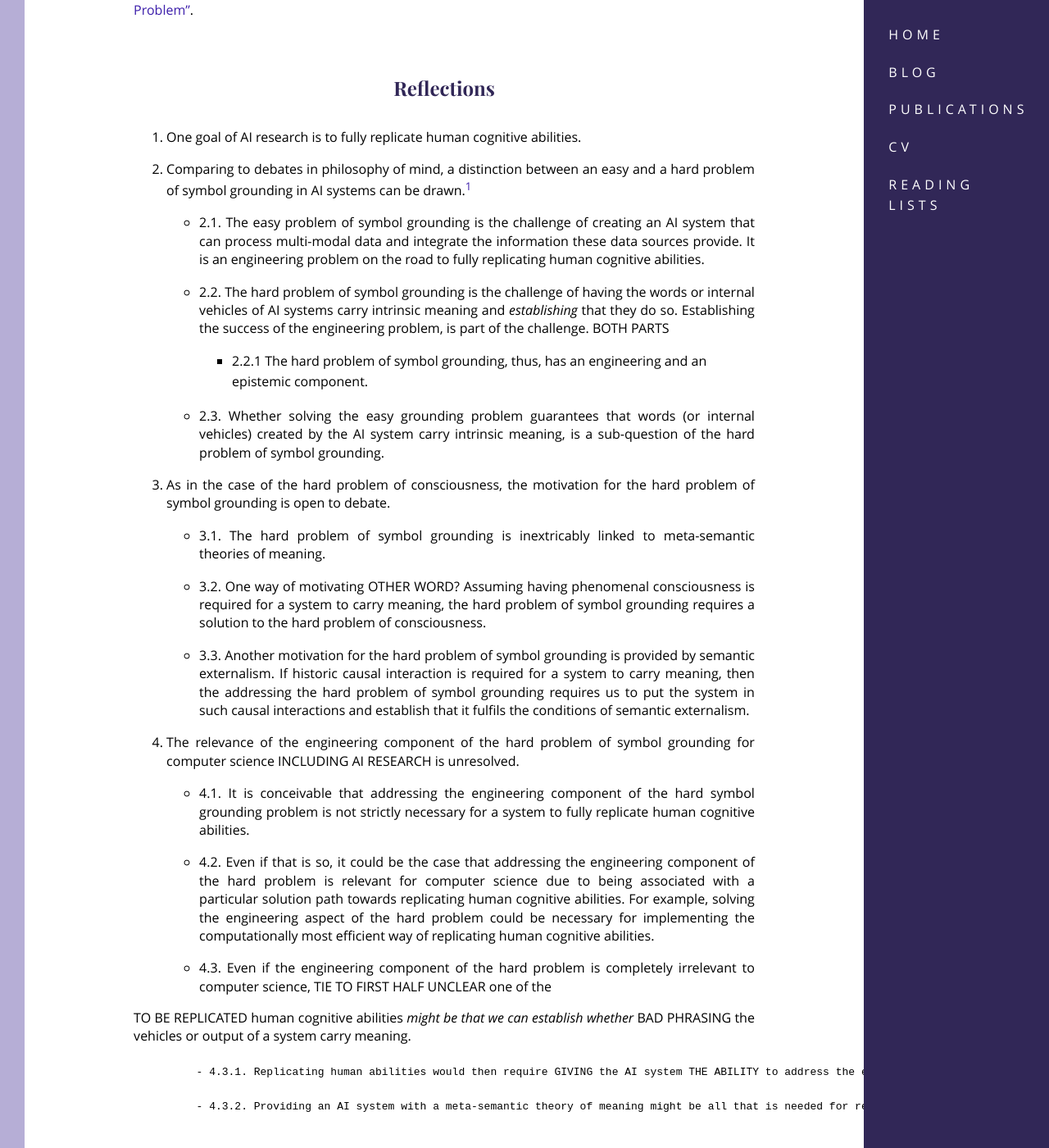
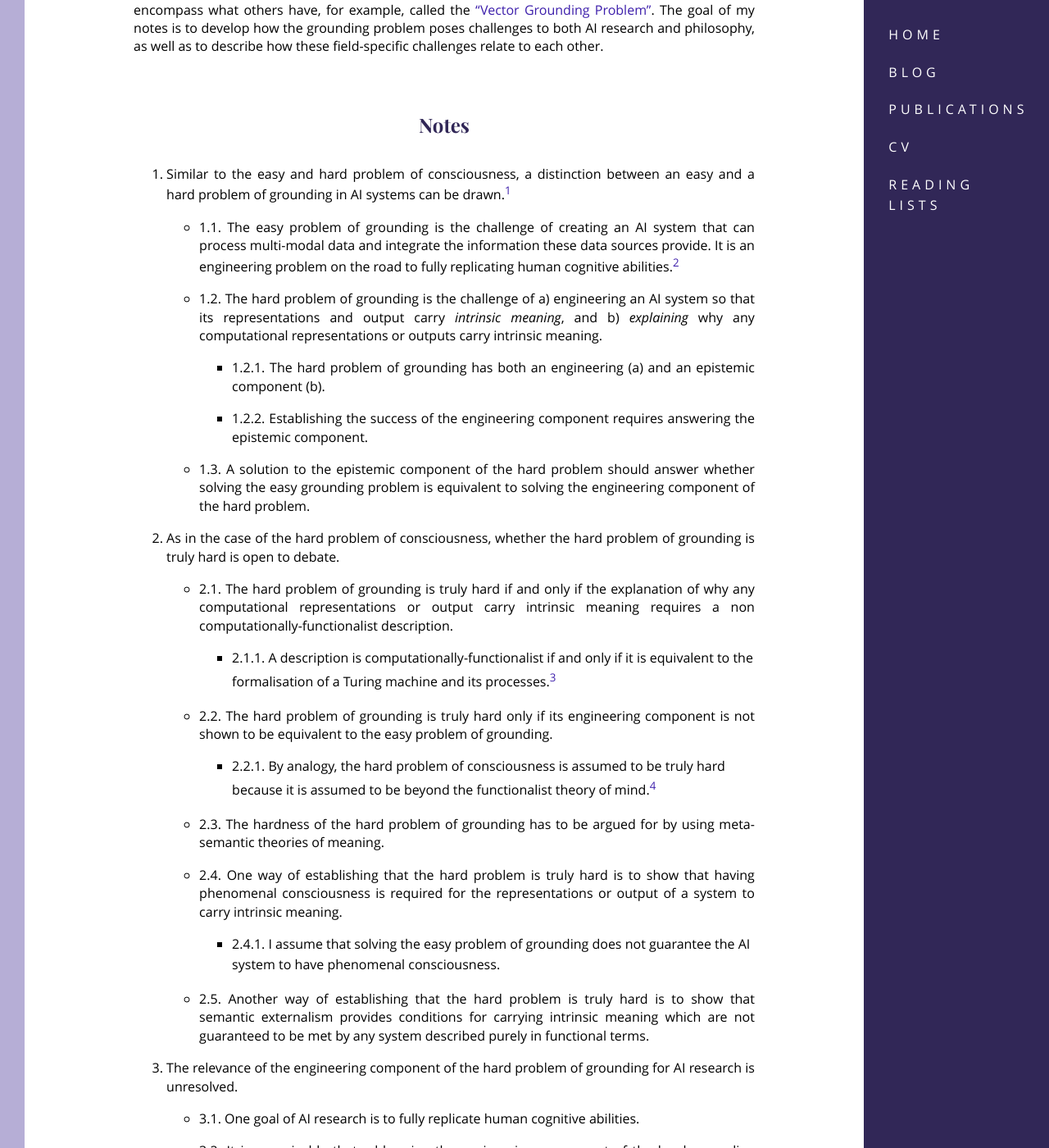
Before and after one commit to dstrohmaier/dstrohmaier.github.io, a Jekyll site: the page built from posts/_posts/2025-10-19-Reflections-on-the-SGP.md, in a window 1280 px wide and 1400 px high, scrolled down 496 px. Shown: the whole window at 82% size. Built offline with Jekyll 4.4.1, drawn with Linux system fonts in a browser that asks for light colours; comment, search, counter and statistics services are not loaded; some of the changed text lies outside the part shown.

Commit message:
finished new blog post, corrected list

```diff
--- a/posts/_posts/2025-10-16-Reflections-on-the-SGP.md
+++ /dev/null
@@ -1,53 +0,0 @@
----
-layout: post
-title:  "Reflections on the Symbol Grounding Problem"
-date:   2025-10-16 13:57:13 +0100
-category: posts
----
-
-This post collects a set of reflections on the Symbol Grounding Problem in the context of LLMs. In this context, the question is whether LLM systems have an appropriate connection to the world. The appropriate connections are presumed to establish that the representations and output of the models are meaningful.
-
-You can find a [list of papers](/The-Symbol-Grounding-Problem/) on this topic on my page. My use of the term "Symbol Grounding Problem" is broad and encompasses what others have, for example, called the ["Vector Grounding Problem"](https://arxiv.org/abs/2304.01481).
-
-## Reflections
-
-1. One goal of AI research is to fully replicate human cognitive abilities.
-
-2. Comparing to debates in philosophy of mind, a distinction between an easy and a hard problem of symbol grounding in AI systems can be drawn.[^1]
-
-    * 2.1. The easy problem of symbol grounding is the challenge of creating an AI system that can process multi-modal data and integrate the information these data sources provide. It is an engineering problem on the road to fully replicating human cognitive abilities.
-
-    * 2.2. The hard problem of symbol grounding is the challenge of having the words or internal vehicles of AI systems carry intrinsic meaning and *establishing* that they do so. Establishing the success of the engineering problem, is part of the challenge. BOTH PARTS
-
-        - 2.2.1 The hard problem of symbol grounding, thus, has an engineering and an epistemic component.
-
-    * 2.3. Whether solving the easy grounding problem guarantees that words (or internal vehicles) created by the AI system carry intrinsic meaning, is a sub-question of the hard problem of symbol grounding.
-
-3. As in the case of the hard problem of consciousness, the motivation for the hard problem of symbol grounding is open to debate.
-
-    * 3.1. The hard problem of symbol grounding is inextricably linked to meta-semantic theories of meaning.
-
-    * 3.2. One way of motivating OTHER WORD?
-    Assuming having phenomenal consciousness is required for a system to carry meaning, the hard problem of symbol grounding requires a solution to the hard problem of consciousness.
-
-    * 3.3. Another motivation for the hard problem of symbol grounding is provided by semantic externalism. If historic causal interaction is required for a system to carry meaning, then the addressing the hard problem of symbol grounding requires us to put the system in such causal interactions and establish that it fulfils the conditions of semantic externalism.
-
-4. The relevance of the engineering component of the hard problem of symbol grounding for computer science INCLUDING AI RESEARCH is unresolved.
-
-   * 4.1. It is conceivable that addressing the engineering component of the hard symbol grounding problem is not strictly necessary for a system to fully replicate human cognitive abilities.
-
-   * 4.2. Even if that is so, it could be the case that addressing the engineering component of the hard problem is relevant for computer science due to being associated with a particular solution path towards replicating human cognitive abilities. For example, solving the engineering aspect of the hard problem could be necessary for implementing the computationally most efficient way of replicating human cognitive abilities.
-
-   * 4.3. Even if the engineering component of the hard problem is completely irrelevant to computer science, TIE TO FIRST HALF UNCLEAR one of the
-
- TO BE REPLICATED human cognitive abilities _might be that we can establish whether_ BAD PHRASING the vehicles or output of a system carry meaning.
-
-       - 4.3.1. Replicating human abilities would then require GIVING the AI system THE ABILITY to address the epistemic component of the hard problem of symbol grounding.
-
-       - 4.3.2. Providing an AI system with a meta-semantic theory of meaning might be all that is needed for replicating our ability of establishing whether something carries meaning.
-
-
-
-## Footnotes:
-
-[^1]:  A similar distinction has already been proposed by [Vincent Müller](https://philarchive.org/rec/MLLTHA-2)
--- /dev/null
+++ b/posts/_posts/2025-10-19-Reflections-on-the-SGP.md
@@ -0,0 +1,73 @@
+---
+layout: post
+title:  "Notes on the Symbol Grounding Problem"
+date:   2025-10-19 13:57:13 +0100
+category: posts
+---
+
+This post collects a set of notes on the Symbol Grounding Problem in the context of LLMs. In this context, the question is whether LLM systems have an appropriate connection to the world. The appropriate connections are presumed to establish that the representations and output of the models are meaningful.
+
+You can find a [list of papers on the topic of symbol grounding on my page](/The-Symbol-Grounding-Problem/). My notes assume familiarity with the literature, but develop their own framing. I use the term "Grounding Problem" to encompass what others have, for example, called the ["Vector Grounding Problem"](https://arxiv.org/abs/2304.01481). The goal of my notes is to develop how the grounding problem poses challenges to both AI research and philosophy, as well as to describe how these field-specific challenges relate to each other.
+
+
+## Notes
+
+1. Similar to the easy and hard problem of consciousness, a distinction between an easy and a hard problem of grounding in AI systems can be drawn.[^1]
+
+    * 1.1. The easy problem of grounding is the challenge of creating an AI system that can process multi-modal data and integrate the information these data sources provide. It is an engineering problem on the road to fully replicating human cognitive abilities.[^2]
+
+    * 1.2. The hard problem of grounding is the challenge of a) engineering an AI system so that its representations and output carry *intrinsic meaning*, and b) *explaining* why any computational representations or outputs carry intrinsic meaning.
+
+        - 1.2.1. The hard problem of grounding has both an engineering (a) and an epistemic component (b).
+
+        - 1.2.2. Establishing the success of the engineering component requires answering the epistemic component.
+
+    * 1.3. A solution to the epistemic component of the hard problem should answer whether solving the easy grounding problem is equivalent to solving the engineering component of the hard problem.
+
+2. As in the case of the hard problem of consciousness, whether the hard problem of grounding is truly hard is open to debate.
+
+    * 2.1. The hard problem of grounding is truly hard if and only if the explanation of why any computational representations or output carry intrinsic meaning requires a non computationally-functionalist description.
+
+        - 2.1.1. A description is computationally-functionalist if and only if it is equivalent to the formalisation of a Turing machine and its processes.[^3]
+
+    * 2.2. The hard problem of grounding is truly hard only if its engineering component is not shown to be equivalent to the easy problem of grounding.
+
+        - 2.2.1. By analogy, the hard problem of consciousness is assumed to be truly hard because it is assumed to be beyond the functionalist theory of mind.[^4]
+
+    * 2.3. The hardness of the hard problem of grounding has to be argued for by using meta-semantic theories of meaning.
+
+    * 2.4. One way of establishing that the hard problem is truly hard is to show that having phenomenal consciousness is required for the representations or output of a system to carry intrinsic meaning.
+
+        - 2.4.1. I assume that solving the easy problem of grounding does not guarantee the AI system to have phenomenal consciousness.
+
+    * 2.5. Another way of establishing that the hard problem is truly hard is to show that semantic externalism provides conditions for carrying intrinsic meaning which are not guaranteed to be met by any system described purely in functional terms.
+
+3. The relevance of the engineering component of the hard problem of grounding for AI research is unresolved.
+
+   * 3.1. One goal of AI research is to fully replicate human cognitive abilities.
+
+   * 3.2. It is conceivable that addressing the engineering component of the hard grounding problem has no relevance for whether an AI system fully replicates human cognitive abilities.
+
+   * 3.3. Even if the engineering component has no relevance for fully replicating human cognitive abilities, the epistemic component of the hard problem might still have such relevance.
+
+       - 3.3.1. If we have strong and correct prima facie intuitions about which computing systems have intrinsically meaningful representations and output, then we have a cognitive ability that realises at least a partial solution to the epistemic component of the hard problem of grounding.
+
+       - 3.3.2. If we have a cognitive ability that realises a (partial) solution to the epistemic component, it is an ability that AI research should aim to replicate (following from 3.1.).
+
+
+## References
+
+- Harnad, S. (1990). [The Symbol Grounding Problem](https://doi.org/10.1016/0167-2789(90)90087-6). Physica D: Nonlinear Phenomena, 42(1), 335–346.
+- Mollo, D. C., & Millière, R. (2025). [The Vector Grounding Problem](https://doi.org/10.48550/arXiv.2304.01481). arXiv.
+
+
+
+## Footnotes
+
+[^1]: A similar distinction has already been proposed by [Vincent Müller](https://philarchive.org/rec/MLLTHA-2).
+
+[^2]: With Mollo and Millière (2025) one could calls this the "sensori-motor grounding problem". As they also notice, the easy grounding problem is part of the original discussion of the symbol grounding problem by Harnad (1990).
+
+[^3]: Compare with the [formulation of machine-state funcationalism in the Stanford Encyclopedia of Philosophy](https://plato.stanford.edu/entries/functionalism/#MachStatFunc).
+
+[^4]: See, for example, the [discussion of the hard problem of concsciousness in the Internet Encyclopedia of Philosophy](https://iep.utm.edu/hard-problem-of-conciousness/).
```
Also changed, not shown: lists/_posts/2025-10-19-The-Symbol-Grounding-Problem.md (renamed from lists/_posts/2025-10-16-The-Symbol-Grounding-Problem.md, +5 -2 lines).
